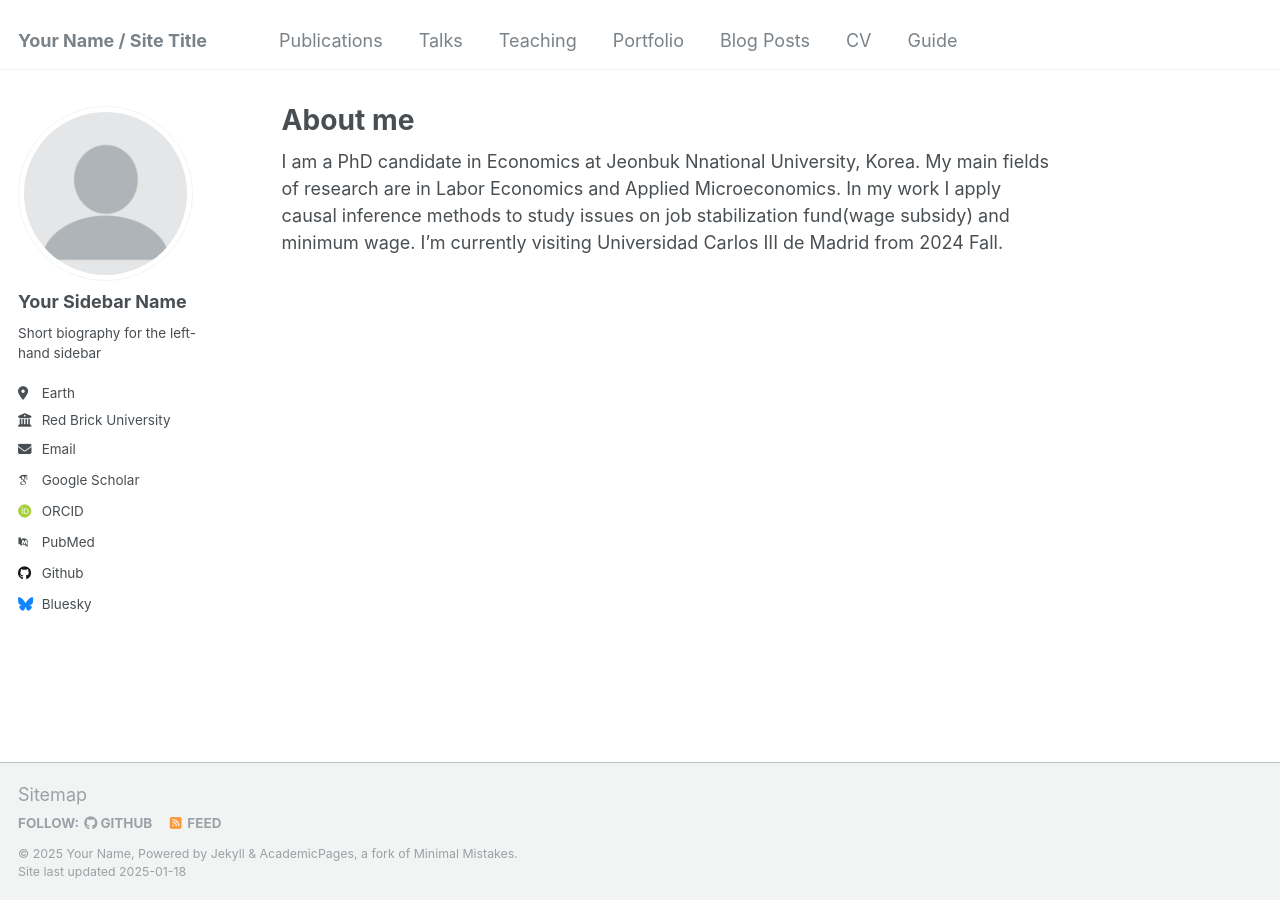
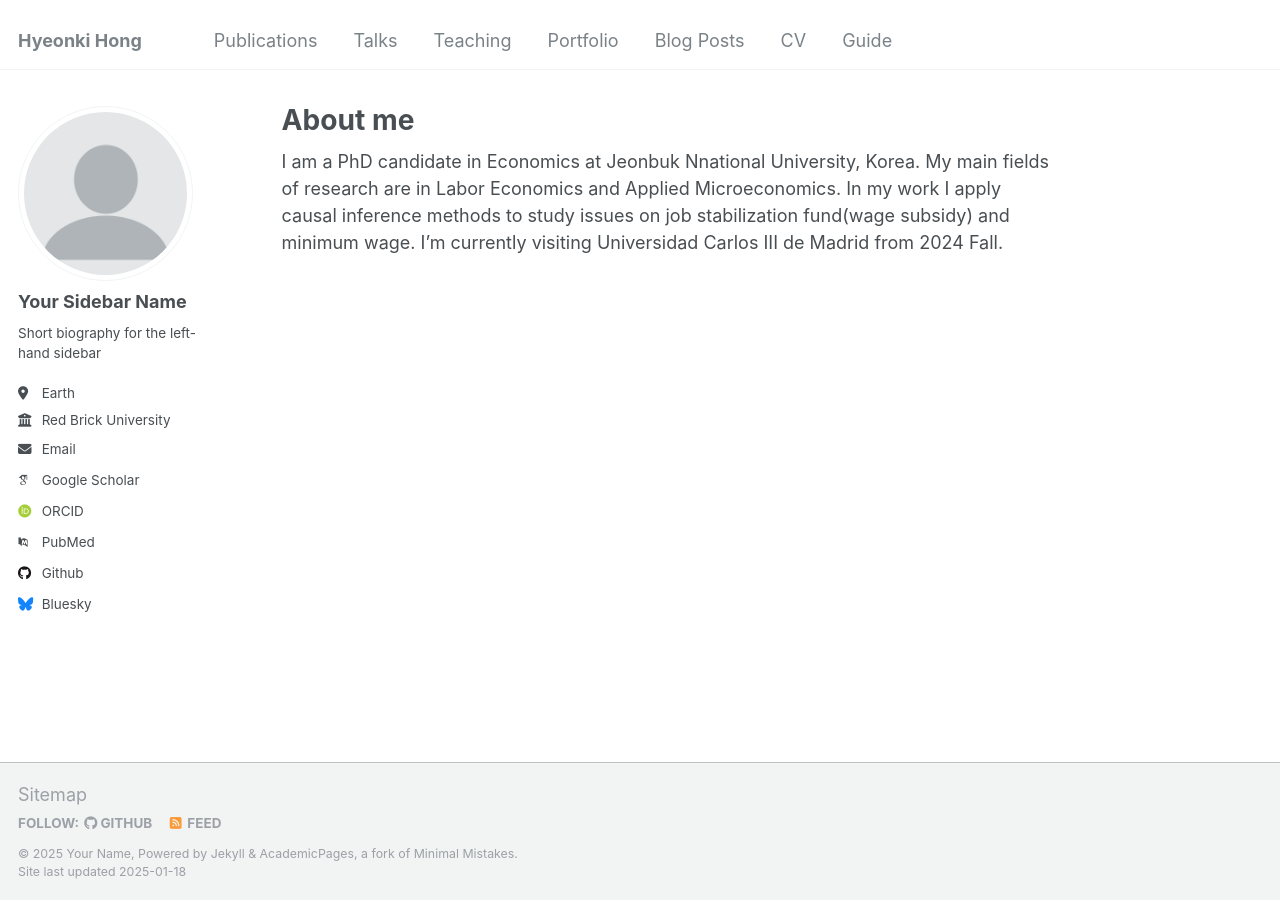
Before and after one commit to hyeonkihong/hyeonkihong.github.io, a Jekyll site: the page built from _pages/about.md, in a window 1280 px wide. Built offline with Jekyll 4.4.1, drawn with Linux system fonts in a browser that asks for light colours; some web fonts are replaced.

Commit message:
Update _config.yml

```diff
--- a/_config.yml
+++ b/_config.yml
@@ -8,7 +8,7 @@
 
 # Basic Site Settings
 locale                   : "en-US"
-title                    : "Your Name / Site Title"
+title                    : "Hyeonki Hong"
 title_separator          : "-"
 name                     : &name "Your Name"
 description              : &description "personal description"
```
